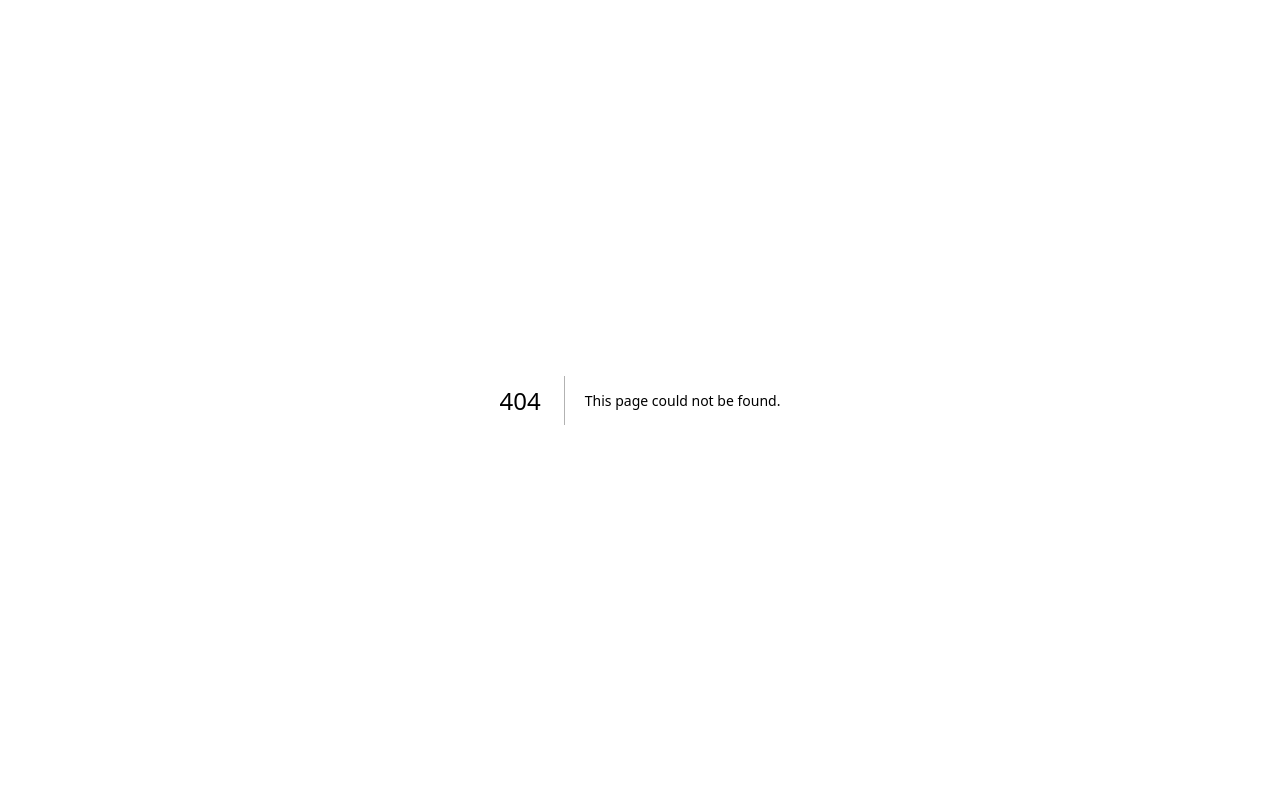
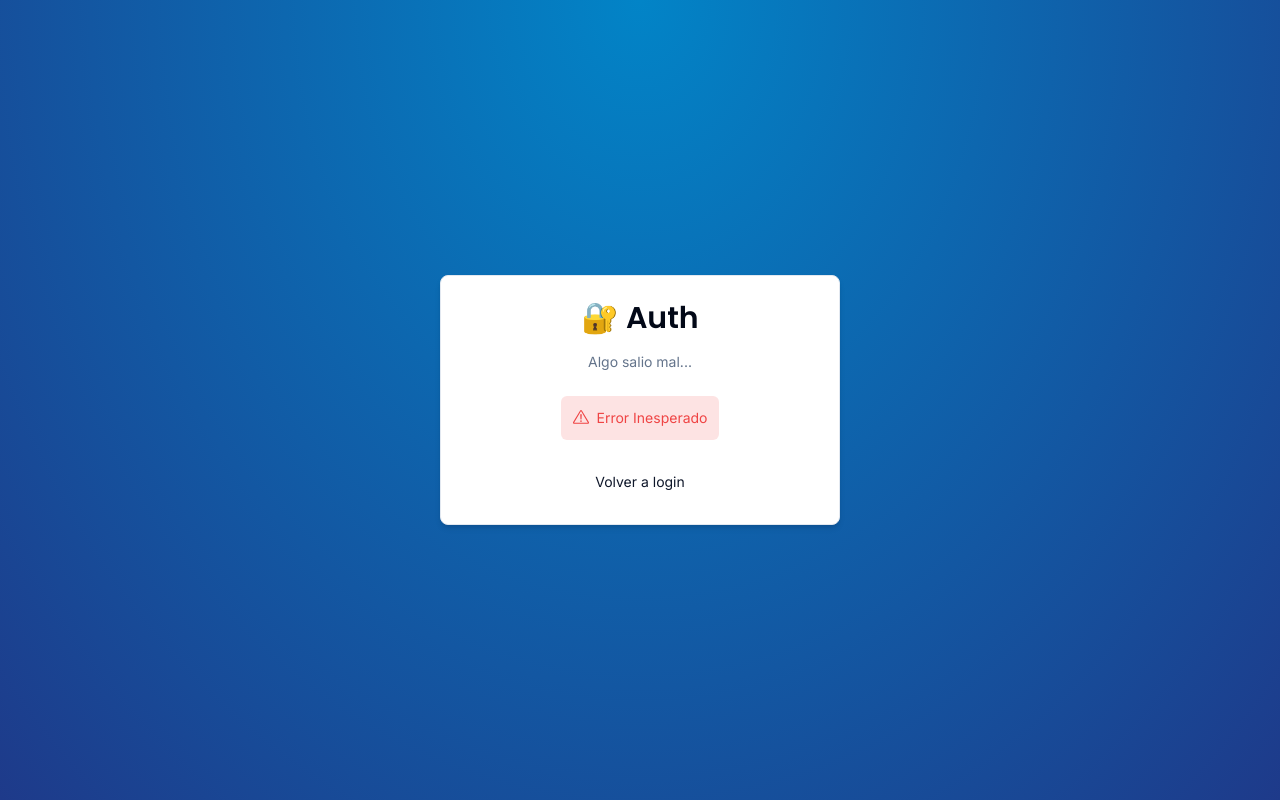
Before and after one commit to PsikxCat/next_auth, a Next.js app: page /auth/error in a window 1280 px wide. Before the commit this address had no page. Built offline with nearby package versions, Linux system fonts and the light colour scheme; no server answers.

Commit message:
OAuth (Google & Github)
Pendiente solucionar error de redireccion /api/auth/auth/... > /auth/...
Se parchea creando /api/auth/auth/login para hacer la redireccion deseada

```diff
--- /dev/null
+++ b/src/app/api/auth/auth/login/page.tsx
@@ -0,0 +1,19 @@
+'use client'
+
+import { useRouter, useSearchParams } from 'next/navigation'
+
+export default function ExistoPorError() {
+  const searchParams = useSearchParams()
+  const router = useRouter()
+
+  const urlError = searchParams.get('error')
+  router.push(`/auth/error?error=${urlError}`)
+
+  return <div className='w-full h-full bg_blue_gradient'/>
+}
+
+/**
+ * /api/auth/auth/login -> /auth/error
+ * hay un error al redireccionar a /auth/error ya que redirecciona a este path /api/auth/auth/login
+ * hasta que se encuentre la causa del error, se redirecciona desde aqui a /auth/error pasando los searchParams
+*/
--- /dev/null
+++ b/src/app/auth/error/page.tsx
@@ -0,0 +1,7 @@
+import { ErrorCard } from '@/components'
+
+export default function AuthError() {
+  return (
+    <ErrorCard />
+  )
+}
--- a/src/auth.config.ts
+++ b/src/auth.config.ts
@@ -1,5 +1,7 @@
+import type { NextAuthConfig } from 'next-auth'
 import Credentials from 'next-auth/providers/credentials'
-import type { NextAuthConfig } from 'next-auth'
+import Github from 'next-auth/providers/github'
+import Google from 'next-auth/providers/google'
 
 import { LoginSchema } from '@/schemas'
 import { getUserByEmail } from './data/user'
@@ -7,6 +9,14 @@ import bcrypt from 'bcryptjs'
 
 export default {
   providers: [
+    Github({
+      clientId: process.env.GITHUB_CLIENT_ID,
+      clientSecret: process.env.GITHUB_CLIENT_SECRET
+    }),
+    Google({
+      clientId: process.env.GOOGLE_CLIENT_ID,
+      clientSecret: process.env.GOOGLE_CLIENT_SECRET
+    }),
     Credentials({
       async authorize(credentials) {
         const validateFields = LoginSchema.safeParse(credentials)
--- a/src/auth.ts
+++ b/src/auth.ts
@@ -18,6 +18,18 @@ export const {
   signIn,
   signOut
 } = NextAuth({
+  pages: {
+    signIn: '/auth/login',
+    error: '/auth/error'
+  },
+  events: {
+    async linkAccount({ user }) {
+      await db.user.update({
+        where: { id: user.id },
+        data: { emailVerified: new Date() }
+      })
+    }
+  },
   callbacks: {
     async session({ session, token }) {
       if (token.role && session.user) session.user.role = token.role as UserRole
--- /dev/null
+++ b/src/components/auth/ErrorCard.tsx
@@ -0,0 +1,24 @@
+'use client'
+
+import { useSearchParams } from 'next/navigation'
+
+import { CardWrapper, FormError } from '@/components'
+
+export default function ErrorCard() {
+  const searchParams = useSearchParams()
+  const urlError = searchParams.get('error') === 'OAuthAccountNotLinked'
+    ? 'Este correo ya esta registrado con otro metodo de autenticacion'
+    : 'Error Inesperado'
+
+  return (
+    <CardWrapper
+      headerLabel='Algo salio mal...'
+      backButtonLabel='Volver a login'
+      bachButtonHref='/auth/login'
+    >
+      <div className='flex_center_column gap-y-2 m-auto'>
+        <FormError message={urlError} />
+      </div>
+    </CardWrapper>
+  )
+}
--- a/src/components/auth/Social.tsx
+++ b/src/components/auth/Social.tsx
@@ -1,17 +1,26 @@
 'use client'
 
+import { signIn } from 'next-auth/react'
 import { FcGoogle } from 'react-icons/fc'
 import { FaGithub } from 'react-icons/fa'
+
 import { Button } from '@/components/ui/button'
+import { DEFAULT_LOGIN_REDIRECT } from '@/routes'
 
 export default function Social() {
+  const handleClick = (provider: 'google' | 'github') => {
+    signIn(provider, { callbackUrl: DEFAULT_LOGIN_REDIRECT })
+      .then(() => { console.log('Redirecting...') })
+      .catch((error) => { console.error(error) })
+  }
+
   return (
     <div className="flex_center w-full gap-x-2">
       <Button
         size={'lg'}
         variant={'outline'}
         className='w-full'
-        onClick={() => { console.log('Google') }}
+        onClick={() => { handleClick('google') }}
       >
         <FcGoogle className='h-5 w-5' />
       </Button>
@@ -20,7 +29,7 @@ export default function Social() {
         size={'lg'}
         variant={'outline'}
         className='w-full'
-        onClick={() => { console.log('Github') }}
+        onClick={() => { handleClick('github') }}
       >
         <FaGithub className='h-5 w-5' />
       </Button>
--- a/src/components/index.ts
+++ b/src/components/index.ts
@@ -10,3 +10,4 @@ export { default as Header } from './auth/Header'
 export { default as Social } from './auth/Social'
 export { default as BackButton } from './auth/BackButton'
 export { default as RegisterForm } from './auth/RegisterForm'
+export { default as ErrorCard } from './auth/ErrorCard'
--- a/src/routes.ts
+++ b/src/routes.ts
@@ -12,7 +12,8 @@ export const publicRoutes: string[] = [
 */
 export const authRoutes: string[] = [
   '/auth/login',
-  '/auth/register'
+  '/auth/register',
+  '/auth/error'
 ]
 
 /**
```
Also changed, not shown: src/middleware.ts (+9 -2 lines).
